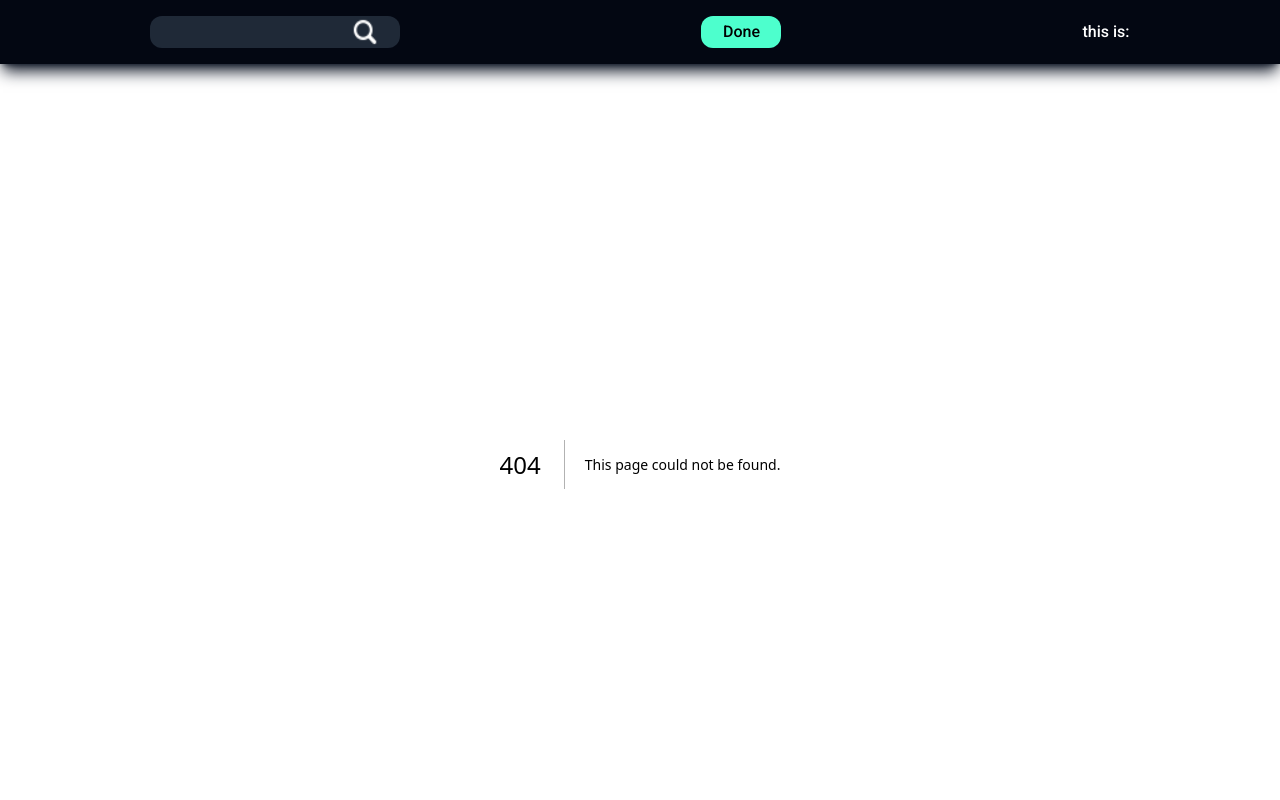
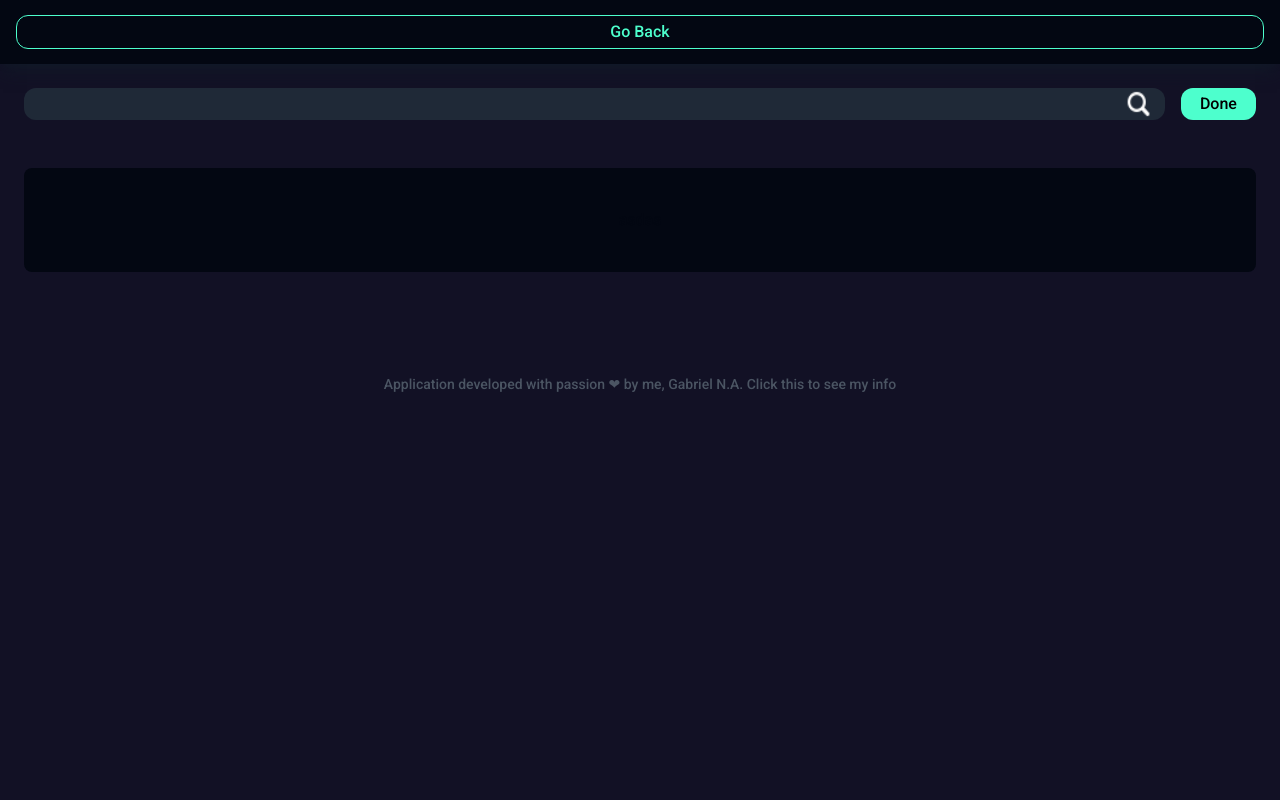
Before and after one commit to NunezGabriel/TheGuyOfGitHub, a Next.js app: page /main-card in a window 1280 px wide. Before the commit this address had no page. Shown: the top 800 px of the page. Built offline with nearby package versions, Linux system fonts and the light colour scheme.

Commit message:
chore: card info && inproving navbar

```diff
--- /dev/null
+++ b/src/app/main-card/page.jsx
@@ -0,0 +1,7 @@
+import CardPage from "@/pages/cardPage";
+
+const MainCard = () => {
+  return <CardPage />;
+};
+
+export default MainCard;
--- a/src/components/navBar.jsx
+++ b/src/components/navBar.jsx
@@ -1,23 +1,20 @@
 "use client";
-
-import Image from "next/image";
-import { useState } from "react";
+import Link from "next/link";
+import { usePathname } from "next/navigation";
 
 const NavBarComponent = () => {
-  const [value, setValue] = useState("");
+  const pathname = usePathname();
+
   return (
-    <div className="w-full h-16 bg-gray-950 shadow-lg shadow-gray-900 flex justify-around items-center">
-      <div className="flex rounded-xl bg-gray-800 w-[250px] h-[32px]">
-        <input
-          type="text"
-          className="bg-transparent w-[200px] border-transparent outline-none px-4 text-white"
-          value={value}
-          onChange={(event) => setValue(event.target.value)}
-        />
-        <Image src={"/img/lupa.png"} width={30} height={25} alt="lupa-image" />
-      </div>
-      <button className="py-1 px-2 rounded-xl w-20 bg-[#4dffcd]">Done</button>
-      <p className="text-white">this is: {value}</p>
+    <div className="w-full h-16 px-4 bg-gray-950 shadow-lg shadow-gray-900 flex justify-around items-center">
+      <Link
+        href={pathname == "/main-card" ? "/" : "/main-card"}
+        className="w-full py-1 px-2 rounded-xl text-center text-[#4dffcd] border border-[#4dffcd]"
+      >
+        <button className="">
+          {pathname == "/main-card" ? "Go Back" : "See your stats"}
+        </button>
+      </Link>
     </div>
   );
 };
--- /dev/null
+++ b/src/pages/cardPage.jsx
@@ -0,0 +1,39 @@
+"use client";
+
+import Image from "next/image";
+import { useState } from "react";
+
+const CardPage = () => {
+  const [value, setValue] = useState("");
+  return (
+    <div>
+      <div className=" p-6 justify-center items-center text-md text-pretty flex gap-4">
+        <div className="flex px-3 rounded-xl bg-gray-800 w-full">
+          <input
+            type="text"
+            className="bg-transparent h-[32px] w-full border-transparent outline-none text-white"
+            value={value}
+            onChange={(event) => setValue(event.target.value)}
+          />
+          <Image
+            src={"/img/lupa.png"}
+            width={30}
+            height={25}
+            alt="lupa-image"
+          />
+        </div>
+        <button className="py-1 px-2 rounded-xl w-20 bg-[#4dffcd]">Done</button>
+      </div>
+      <div
+        className=" p-6 justify-center
+        items-center text-md text-pretty font-light flex flex-col gap-10" // POSSIBLE BREAKPOINT IN FLEX DIRECTION
+      >
+        <div className="w-full p-10 gap-6 bg-gray-950 flex flex-col items-center rounded-lg text-gray-950">
+          asdas
+        </div>
+      </div>
+    </div>
+  );
+};
+
+export default CardPage;
```
